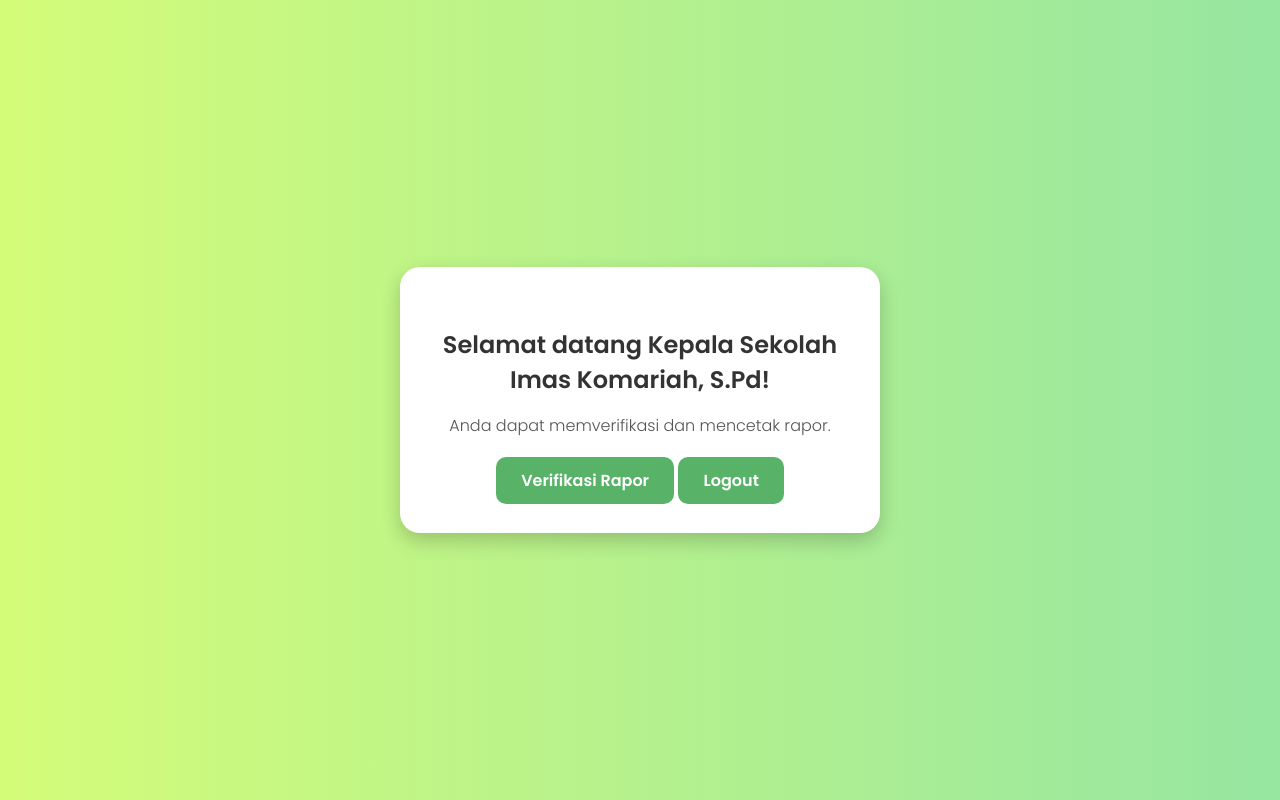
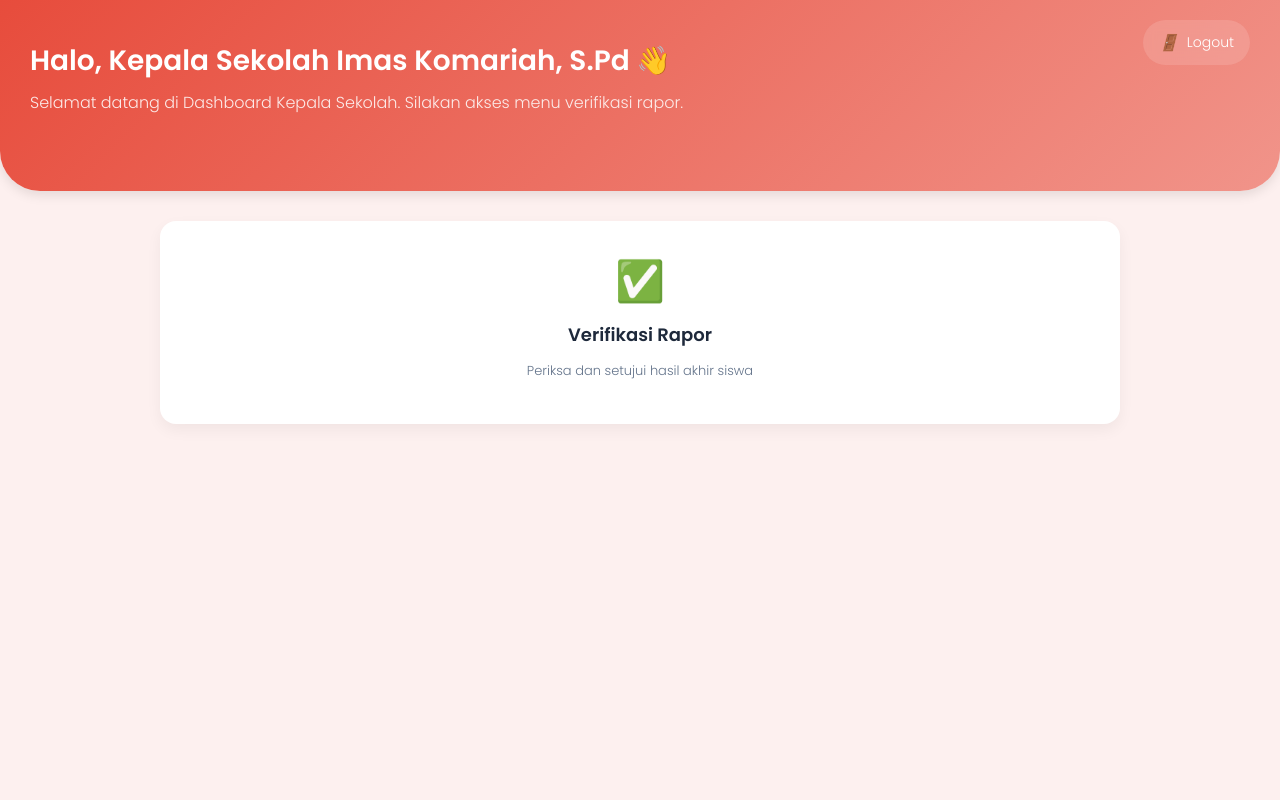
Before and after one commit to gabriel-ima/rapor_online, a PHP site: page /rapor_online/dashboard/kepala_sekolah.php in a window 1280 px wide. Run offline with PHP 8.4, Linux system fonts and the light colour scheme; a user stored in the database is signed in.

Commit message:
Update kepala_sekolah.php

```diff
--- a/dashboard/kepala_sekolah.php
+++ b/dashboard/kepala_sekolah.php
@@ -4,7 +4,6 @@ if ($_SESSION["role"] != "kepala_sekolah") {
     header("Location: ../index.php");
     exit();
 }
-
 ?>
 
 <!DOCTYPE html>
@@ -14,55 +13,153 @@ if ($_SESSION["role"] != "kepala_sekolah") {
     <title>Dashboard Kepala Sekolah</title>
     <link href="https://fonts.googleapis.com/css2?family=Poppins:wght@300;600&display=swap" rel="stylesheet">
     <style>
+        * {
+            box-sizing: border-box;
+        }
+
         body {
+            margin: 0;
             font-family: 'Poppins', sans-serif;
-            background: linear-gradient(to right, #d4fc79, #96e6a1);
-            display: flex;
-            justify-content: center;
-            align-items: center;
-            height: 100vh;
+            background-color: #fdf0ef;
+        }
+
+        .top-banner {
+            background: linear-gradient(135deg, #e74c3c, #f1948a);
+            color: white;
+            padding: 40px 30px 60px;
+            text-align: left;
+            border-bottom-left-radius: 40px;
+            border-bottom-right-radius: 40px;
+            box-shadow: 0 4px 12px rgba(0,0,0,0.1);
+            position: relative;
+        }
+
+        .top-banner h2 {
+            font-size: 28px;
             margin: 0;
         }
 
-        .dashboard {
-            background-color: #fff;
-            padding: 40px;
-            border-radius: 20px;
-            box-shadow: 0 8px 20px rgba(0, 0, 0, 0.2);
-            text-align: center;
-            width: 400px;
+        .top-banner p {
+            margin-top: 8px;
+            font-size: 16px;
+            color: #fceae8;
         }
 
-        h2 {
-            color: #333;
-            margin-bottom: 10px;
+        .logout-float {
+            position: absolute;
+            top: 20px;
+            right: 30px;
         }
 
-        p {
-            color: #555;
-            margin-bottom: 30px;
+        .logout-button {
+            background-color: #ffffff22;
+            color: #fff;
+            border: none;
+            padding: 10px 16px;
+            font-size: 14px;
+            border-radius: 30px;
+            cursor: pointer;
+            font-weight: 500;
+            backdrop-filter: blur(6px);
+            display: flex;
+            align-items: center;
+            gap: 8px;
+            transition: all 0.3s ease;
+            text-decoration: none;
         }
 
-        a {
-            text-decoration: none;
-            background-color: #58b368;
-            color: white;
-            padding: 12px 25px;
-            border-radius: 10px;
-            font-weight: bold;
+        .logout-button:hover {
+            background-color: #ffffff44;
+            transform: translateY(-2px);
         }
 
-        a:hover {
-            background-color: #45a049;
+        .logout-button i {
+            font-size: 16px;
+        }
+
+        .dashboard {
+            max-width: 1000px;
+            margin: -20px auto 70px;
+            padding: 0 20px;
+        }
+
+        .menu-grid {
+            display: grid;
+            grid-template-columns: repeat(auto-fit, minmax(240px, 1fr));
+            gap: 20px;
+            margin-top: 50px;
+        }
+
+        .menu-card {
+            background: white;
+            border-radius: 16px;
+            box-shadow: 0 6px 15px rgba(0, 0, 0, 0.05);
+            text-align: center;
+            padding: 30px 20px;
+            transition: all 0.3s ease;
+            text-decoration: none;
+            color: #1e293b;
+        }
+
+        .menu-card:hover {
+            transform: translateY(-5px);
+            box-shadow: 0 10px 20px rgba(0,0,0,0.08);
+        }
+
+        .menu-card h3 {
+            margin: 10px 0 5px;
+            font-size: 18px;
+        }
+
+        .menu-card p {
+            font-size: 13px;
+            color: #64748b;
+        }
+
+        .menu-card .icon {
+            font-size: 40px;
+            margin-bottom: 10px;
+            color: #e74c3c;
+        }
+
+        @media (max-width: 500px) {
+            .top-banner h2 {
+                font-size: 22px;
+            }
+
+            .logout-float {
+                top: 16px;
+                right: 20px;
+            }
+
+            .logout-button {
+                font-size: 13px;
+                padding: 8px 14px;
+            }
         }
     </style>
 </head>
 <body>
+
+    <div class="top-banner">
+        <div class="logout-float">
+            <a href="../index.php" class="logout-button">
+                <i>🚪</i> <span>Logout</span>
+            </a>
+        </div>
+        <h2>Halo, Kepala Sekolah <?php echo htmlspecialchars($_SESSION["username"]); ?> 👋</h2>
+        <p>Selamat datang di Dashboard Kepala Sekolah. Silakan akses menu verifikasi rapor.</p>
+    </div>
+
     <div class="dashboard">
-        <h2>Selamat datang Kepala Sekolah <?php echo $_SESSION["username"]; ?>!</h2>
-        <p>Anda dapat memverifikasi dan mencetak rapor.</p>
-        <a href="kepsek_verifikasi_rapor.php">Verifikasi Rapor</a>
-        <a href="../index.php">Logout</a>
+        <div class="menu-grid">
+            <a href="kepsek_verifikasi_rapor.php" class="menu-card">
+                <div class="icon">✅</div>
+                <h3>Verifikasi Rapor</h3>
+                <p>Periksa dan setujui hasil akhir siswa</p>
+            </a>
+        </div>
     </div>
+
 </body>
 </html>
```
